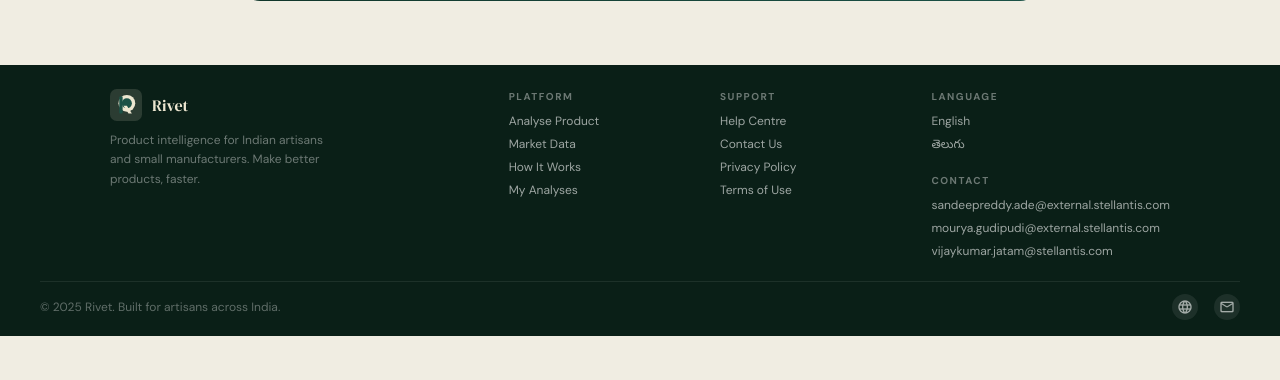
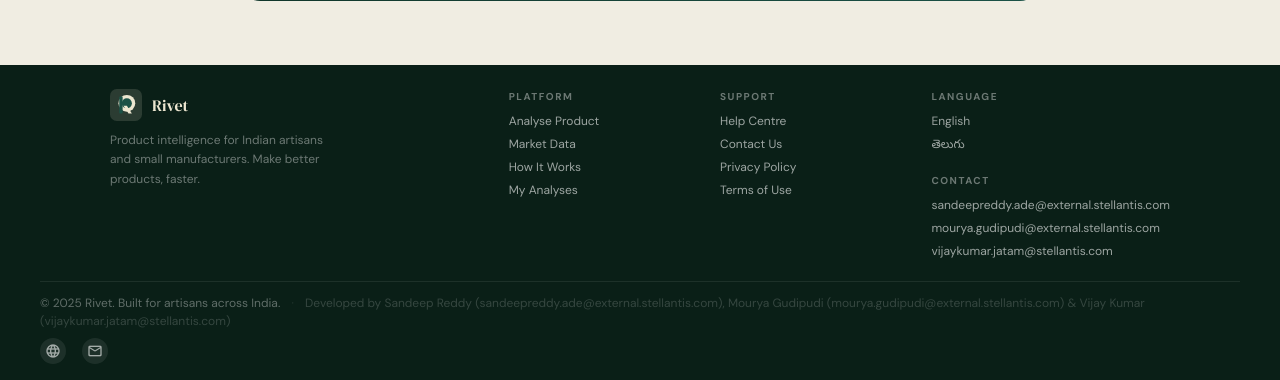
Before and after one commit to sande253/rivet, a Flask app: page /how in a window 1280 px wide. Shown: the part 1921-2301 px from the top of the page. Before the commit the page ends 2257 px from the top, so only its background shows below. Run offline with Flask 3, Linux system fonts and the light colour scheme; the visitor is signed in with stand-in values (Sample User, id 1).

Commit message:
Add developer credits with emails in footer

```diff
--- a/application/templates/index.html
+++ b/application/templates/index.html
@@ -2397,7 +2397,11 @@ textarea.az-field { min-height: 90px; max-height: 220px; resize: vertical; line-
           </div>
         </div>
         <div class="footer-bottom">
-          <div class="footer-bottom-left">© 2025 Rivet. Built for artisans across India.</div>
+          <div class="footer-bottom-left">
+            © 2025 Rivet. Built for artisans across India.
+            <span style="margin:0 8px;opacity:0.3;">·</span>
+            <span style="opacity:0.5;">Developed by Sandeep Reddy (sandeepreddy.ade@external.stellantis.com), Mourya Gudipudi (mourya.gudipudi@external.stellantis.com) & Vijay Kumar (vijaykumar.jatam@stellantis.com)</span>
+          </div>
           <div class="footer-bottom-right"><div class="footer-social"><span class="material-icons-round">language</span></div><div class="footer-social"><span class="material-icons-round">mail_outline</span></div></div>
         </div>
       </footer>
```
